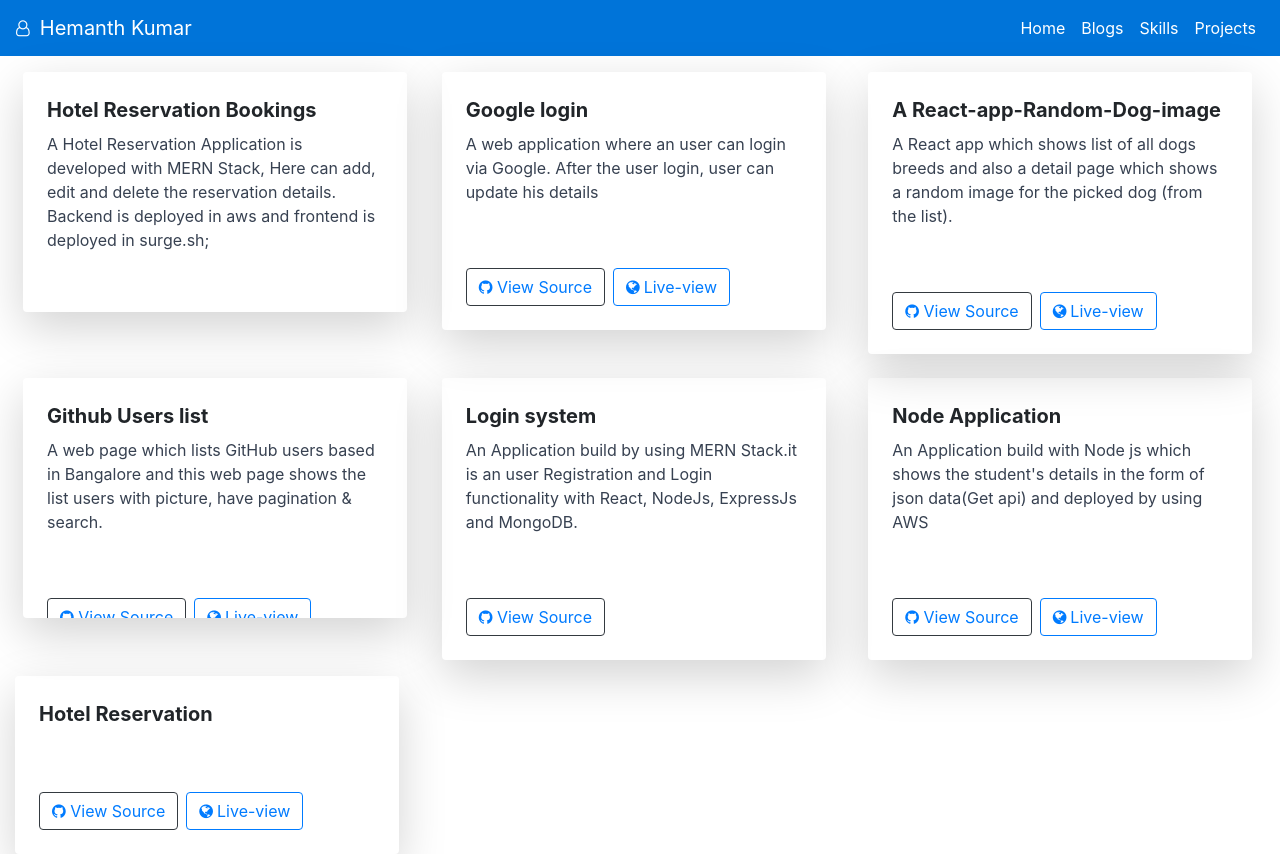
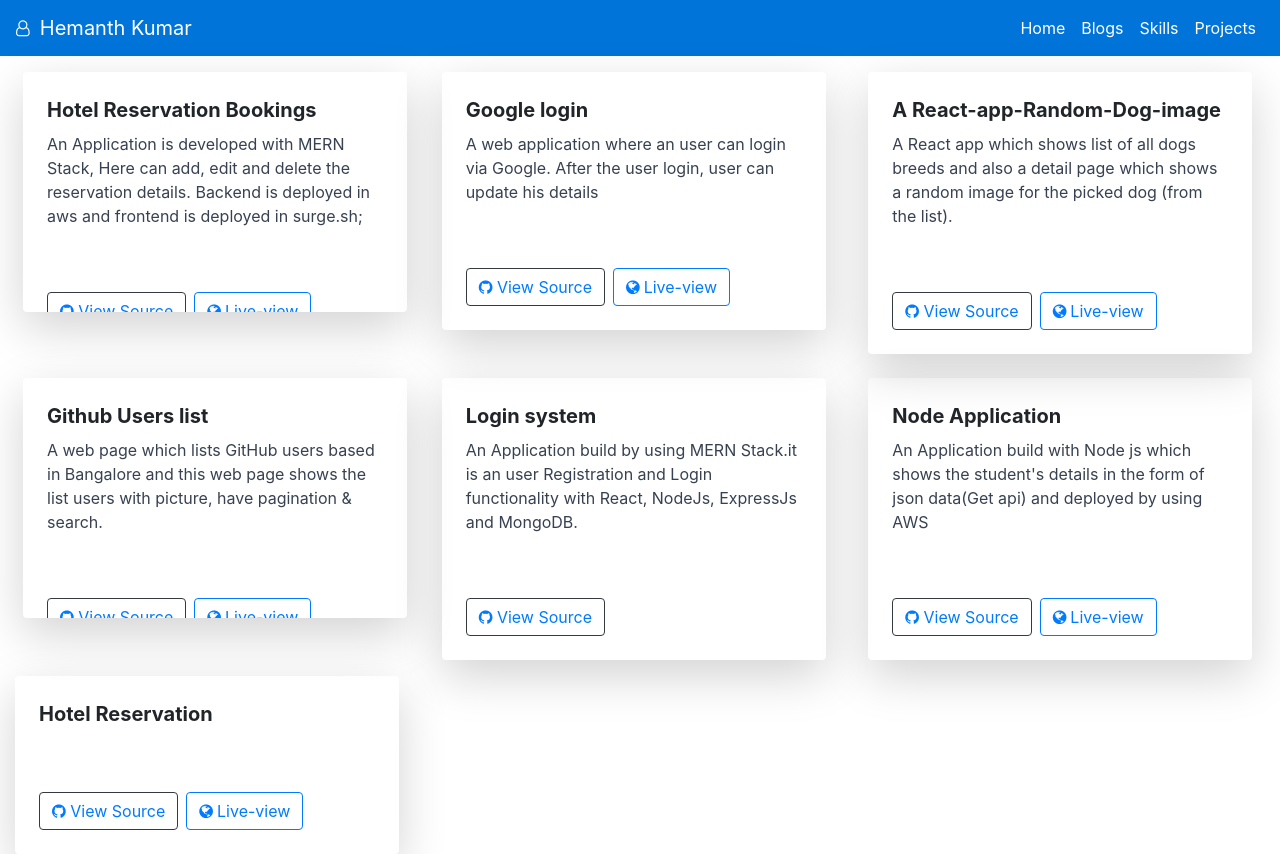
Before and after one commit to kumar342/portifolio-react-app, a React (Create React App) app: page /projects in a window 1280 px wide. Shown: the top 854 px of the page. Built offline with nearby package versions, Linux system fonts and the light colour scheme.

Commit message:
commited

```diff
--- a/src/components/Projects.js
+++ b/src/components/Projects.js
@@ -13,10 +13,9 @@ export default class Projects extends Component {
                     Hotel Reservation Bookings
                   </div>
                   <p className="text-gray-700 text-base">
-                    A Hotel Reservation Application is developed with MERN
-                    Stack, Here can add, edit and delete the reservation
-                    details. Backend is deployed in aws and frontend is deployed
-                    in surge.sh;
+                    An Application is developed with MERN Stack, Here can add,
+                    edit and delete the reservation details. Backend is deployed
+                    in aws and frontend is deployed in surge.sh;
                   </p>
                 </div>
                 <div className="px-6 py-4">
```
